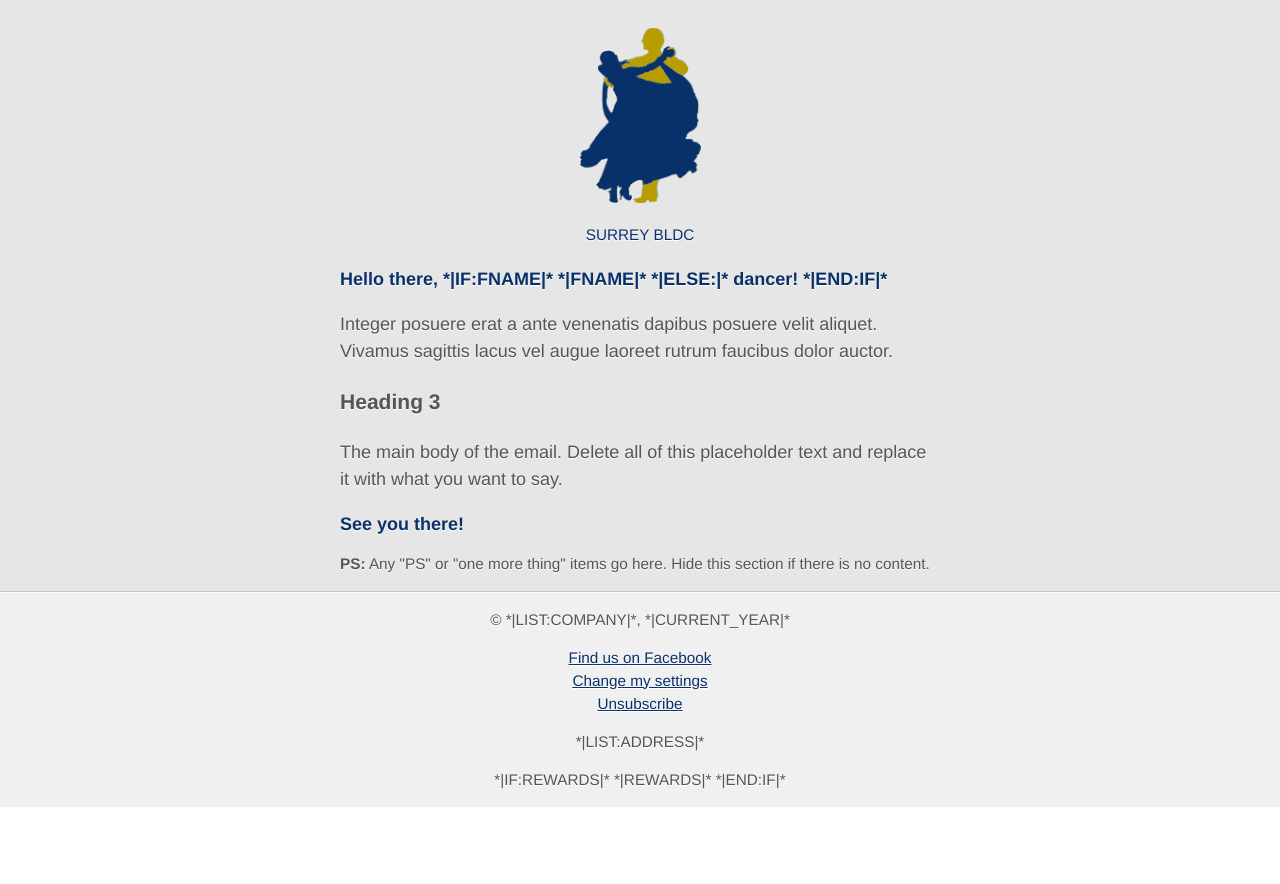
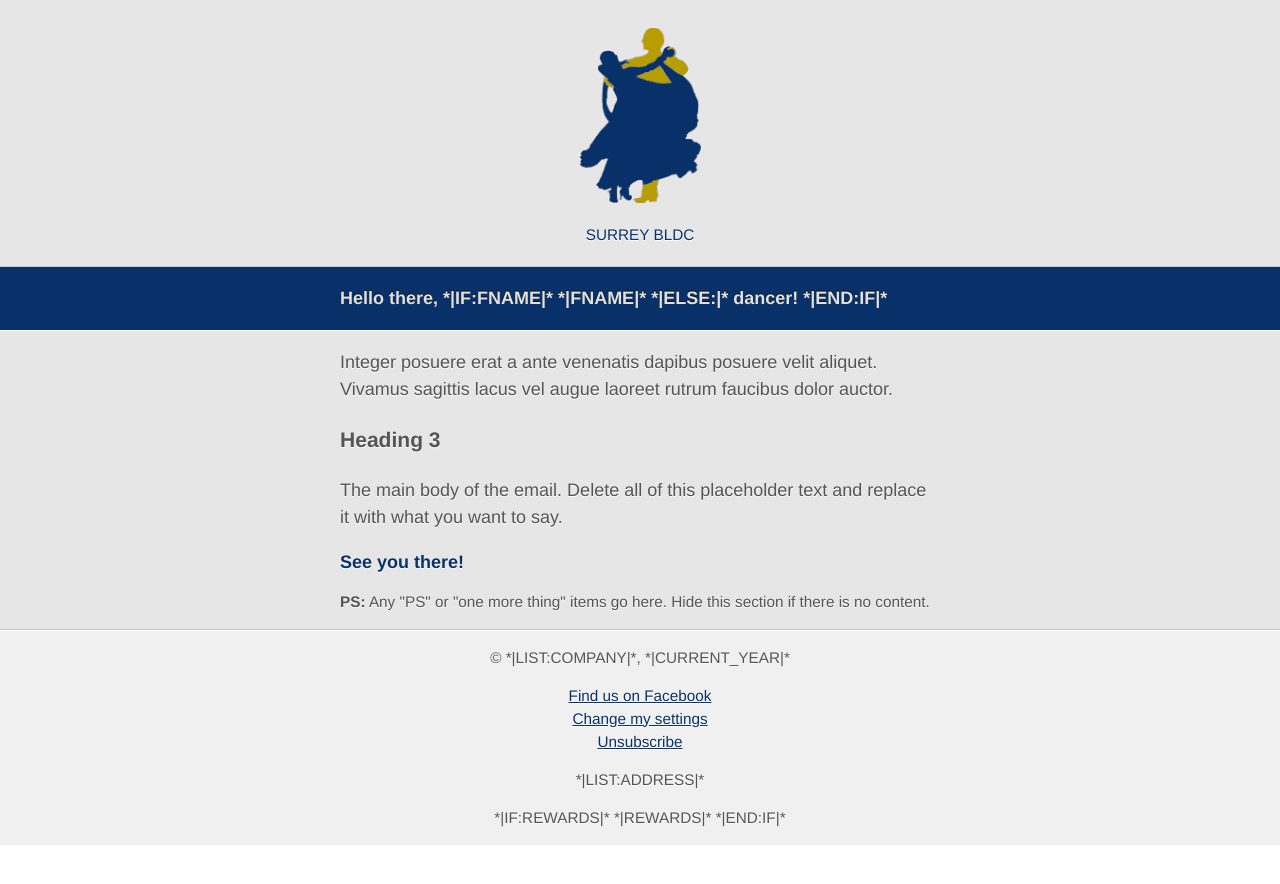
Before and after one commit to surreybldc/surreybldc.github.com, a Jekyll site: the page email/general-email-template.html, which Jekyll copies as it is, in a window 1280 px wide. Shown: the top 884 px of the page. Built offline with Jekyll 4.4.1, drawn with Linux system fonts in a browser that asks for light colours.

Commit message:
want the blue stripe

```diff
--- a/email/general-email-template.html
+++ b/email/general-email-template.html
@@ -8,19 +8,19 @@
     <style type="text/css">
       /* Note: Outlook ignores any (inline) rules with !important */
       body, html {
-        margin:0;
-        padding:0;
+        margin: 0;
+        padding: 0;
         width: 100% !important; /* Hotmail fix */
       }
-      body{
-        font-family:"Helvetica Neue", Segoe UI, sans-serif;
-        font-size:18px; /* Because email clients love tiny text */
-        text-shadow:0px 1px white;
+      body {
+        font-family: "Helvetica Neue", Segoe UI, sans-serif;
+        font-size: 18px; /* Because email clients love tiny text */
+        text-shadow: 0px 1px white;
       }
       body,
       body * {
-        line-height:1.5em; /* Hotmail fix */
-        color:#555555;
+        line-height: 1.5em; /* Hotmail fix */
+        color: #555555;
       }
       .siteTitle img {
         margin-top: 10px;
@@ -36,33 +36,43 @@
         text-align: center;
       }
       #footer {
-        background-color:#f0f0f0;
+        background-color: #f0f0f0;
         border-top: 1px solid #fff;
       }
       .fixedwidth,
       #footer > * {
-        max-width:600px;
-        margin-left:auto;
-        margin-right:auto;
-        padding:0 1em;
+        max-width: 600px;
+        margin-left: auto;
+        margin-right: auto;
+        padding: 0 1em;
       }
-      .smallertext{
-        font-size:0.85em;
+      .smallertext {
+        font-size: 0.85em;
       }
-      .lightcontrast{
-        background-color:#e6e6e6;
-        border-bottom:1px solid #c6c6c6;
+      .lightcontrast {
+        background-color: #e6e6e6;
+        border-bottom: 1px solid #c6c6c6;
       }
       .lightcontrast,
       #footer {
         overflow: auto;
       }
       h2,h3,h4,h5,h6{
-        color:#555555 !important; /* Hotmail 'green headings' fix */
+        color: #555555 !important; /* Hotmail 'green headings' fix */
       }
       .brand,
       a {
-        color:#093169; /* link pseudoclass styles are ignored */
+        color: #093169; /* link pseudoclass styles are ignored */
+      }
+      .inversebrand {
+        background-color: #093169;
+        border-top: 1px solid #c6c6c6;
+        border-bottom: 1px solid #fff;
+      }
+      .inversebrand * {
+        color: #e0e0e0;
+        text-shadow: 0px -1px #111;
+        font-weight: bold;
       }
     </style>
   </head>
@@ -77,14 +87,14 @@
           </a>
         </p>
       </div>
-      <div class="fixedwidth">
+      <div class="inversebrand">
         <!-- editable block -->
-        <strong class="brand" mc:edit="content_1">Hello there, *|IF:FNAME|* *|FNAME|* *|ELSE:|* dancer! *|END:IF|*</strong>
+        <p class="fixedwidth">Hello there, *|IF:FNAME|* *|FNAME|* *|ELSE:|* dancer! *|END:IF|*</p>
         <!-- /editable -->
       </div>
       <div>
         <!-- editable block -->
-        <div id="content" class="fixedwidth" mc:edit="content_2">
+        <div id="content" class="fixedwidth" mc:edit="content">
           <p>Integer posuere erat a ante venenatis dapibus posuere velit aliquet. Vivamus sagittis lacus vel augue laoreet rutrum faucibus dolor auctor.</p>
           <h3>Heading 3</h3>
           <p>
@@ -95,10 +105,10 @@
       </div>
       <div class="fixedwidth">
         <!-- editable block -->
-        <strong class="brand" mc:edit="content_3">See you there!</strong>
+        <strong class="brand" mc:edit="valediction">See you there!</strong>
         <!-- /editable -->
         <!-- editable block -->
-        <p class="smallertext" mc:edit="content_4" mc:hideable>
+        <p class="smallertext" mc:edit="postscript" mc:hideable>
           <strong>PS:</strong> Any "PS" or "one more thing" items go here. Hide this section if there is no content.
         </p>
         <!-- /editable -->
```
Also changed, not shown: 1 other file.
